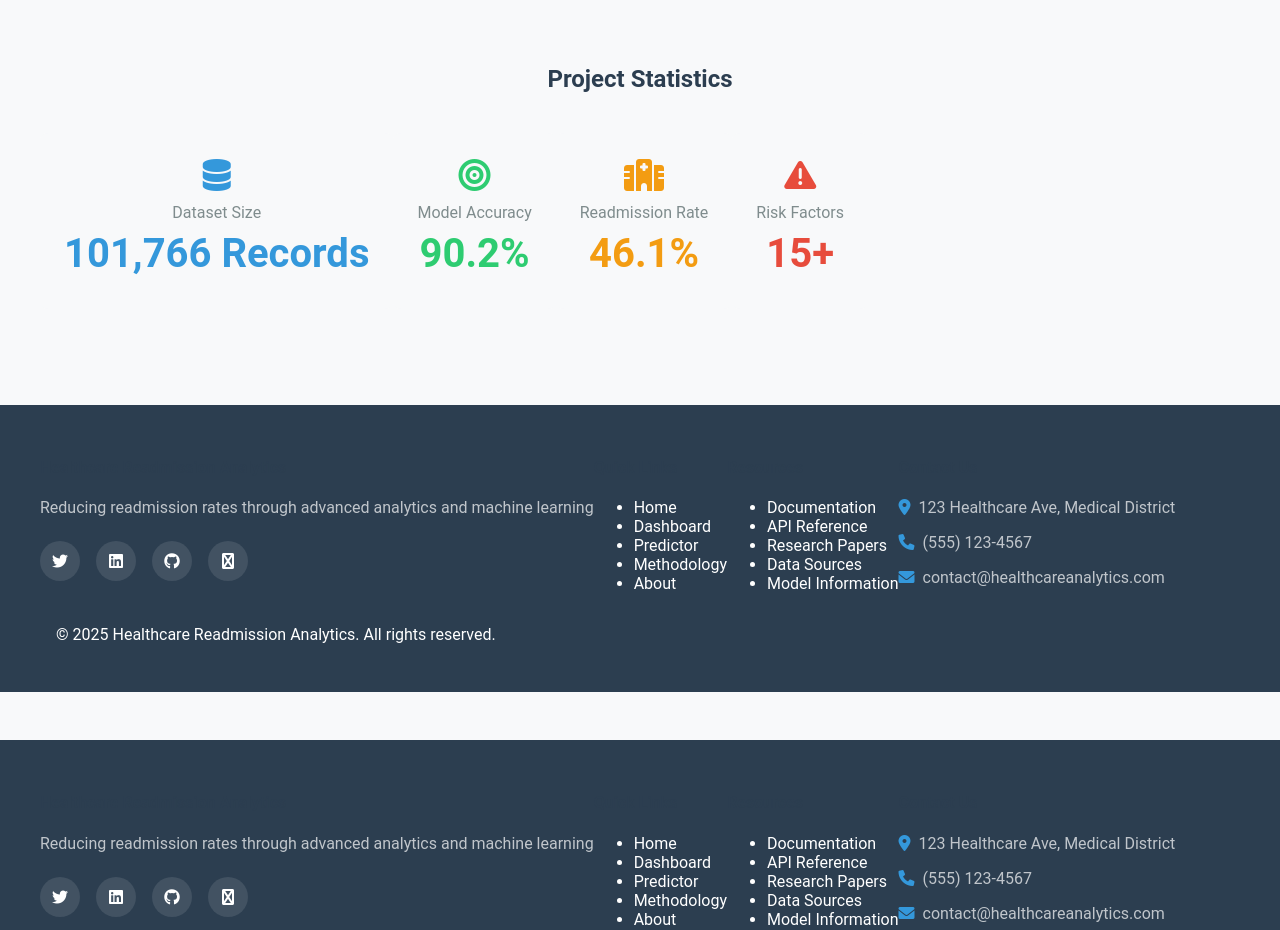
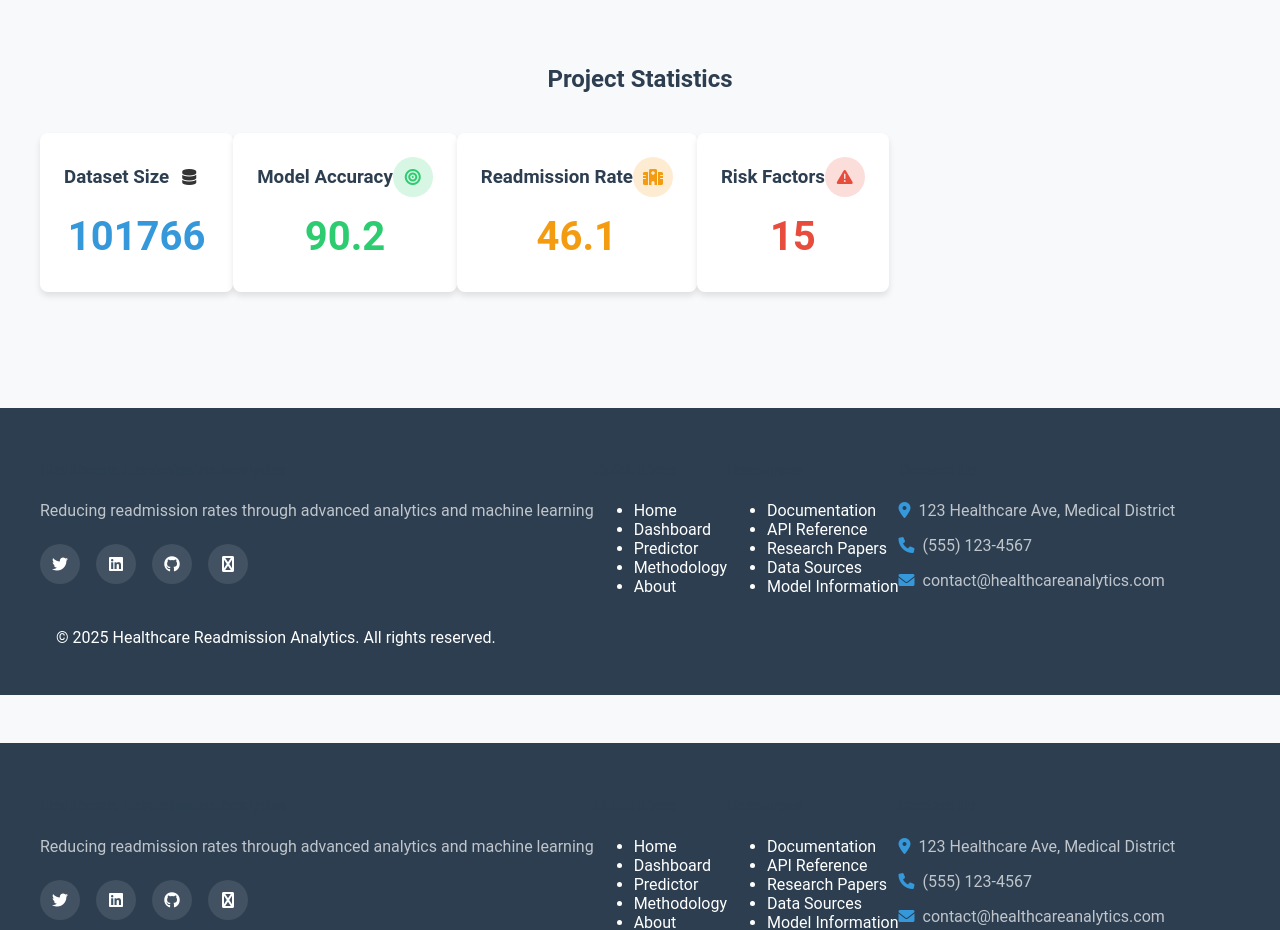
Before and after one commit to Nitheesh0217/healthcare-readmission-prediction, a Next.js app in the folder healthcare-nextjs-app/: page / in a window 1280 px wide. Shown: the part 1720-2650 px from the top of the page. Built offline with nearby package versions, Linux system fonts and the light colour scheme.

Commit message:
Update MetricCard.js

```diff
--- a/healthcare-nextjs-app/components/MetricCard.js
+++ b/healthcare-nextjs-app/components/MetricCard.js
@@ -1,38 +1,40 @@
-import { useEffect, useState } from 'react';
+import React from 'react';
 import theme from '../styles/theme';
 
-export default function MetricCard({ title, value, icon, color = theme.colors.primary, suffix = '', prefix = '' }) {
-  const [animatedValue, setAnimatedValue] = useState(0);
-
-  useEffect(() => {
-    // Animate the value counting up
-    let start = 0;
-    const end = parseInt(value);
-    const duration = 1500;
-    const increment = end / (duration / 16);
-
-    const timer = setInterval(() => {
-      start += increment;
-      if (start > end) {
-        setAnimatedValue(end);
-        clearInterval(timer);
-      } else {
-        setAnimatedValue(Math.floor(start));
-      }
-    }, 16);
-
-    return () => clearInterval(timer);
-  }, [value]);
-
+export default function MetricCard({ title, value, icon, color, change }) {
   return (
-    <div className="metric-card" style={{ backgroundColor: '#f8f9fa', borderRadius: '8px', padding: '1.5rem', textAlign: 'center' }}>
-      <div style={{ fontSize: '2rem', color: color, marginBottom: '0.5rem' }}>
-        <i className={`fas ${icon}`}></i>
+    <div className="metric-card card">
+      <div style={{ display: 'flex', alignItems: 'center', justifyContent: 'space-between', marginBottom: '1rem' }}>
+        <h3 style={{ margin: 0 }}>{title}</h3>
+        <div style={{
+          width: '40px',
+          height: '40px',
+          borderRadius: '50%',
+          backgroundColor: `${color}30`,
+          display: 'flex',
+          alignItems: 'center',
+          justifyContent: 'center'
+        }}>
+          <i className={`fas ${icon}`} style={{ color }}></i>
+        </div>
       </div>
-      <div className="label" style={{ fontSize: '1rem', color: '#7f8c8d', marginBottom: '0.5rem' }}>{title}</div>
-      <div className="value" style={{ fontSize: '2.5rem', fontWeight: '700', color: color }}>
-        {prefix}{typeof value === 'number' && value > 100 ? animatedValue.toLocaleString() : value}{suffix}
+      <div className="value" style={{ color }}>
+        {value}
       </div>
+      {change && (
+        <div style={{
+          display: 'flex',
+          justifyContent: 'space-between',
+          fontSize: '0.8rem',
+          color: '#7f8c8d',
+          marginTop: '0.5rem'
+        }}>
+          <span>vs. Previous Period</span>
+          <span style={{
+            color: change.startsWith('+') ? theme.colors.secondary : theme.colors.danger
+          }}>{change}</span>
+        </div>
+      )}
     </div>
   );
 }
```
